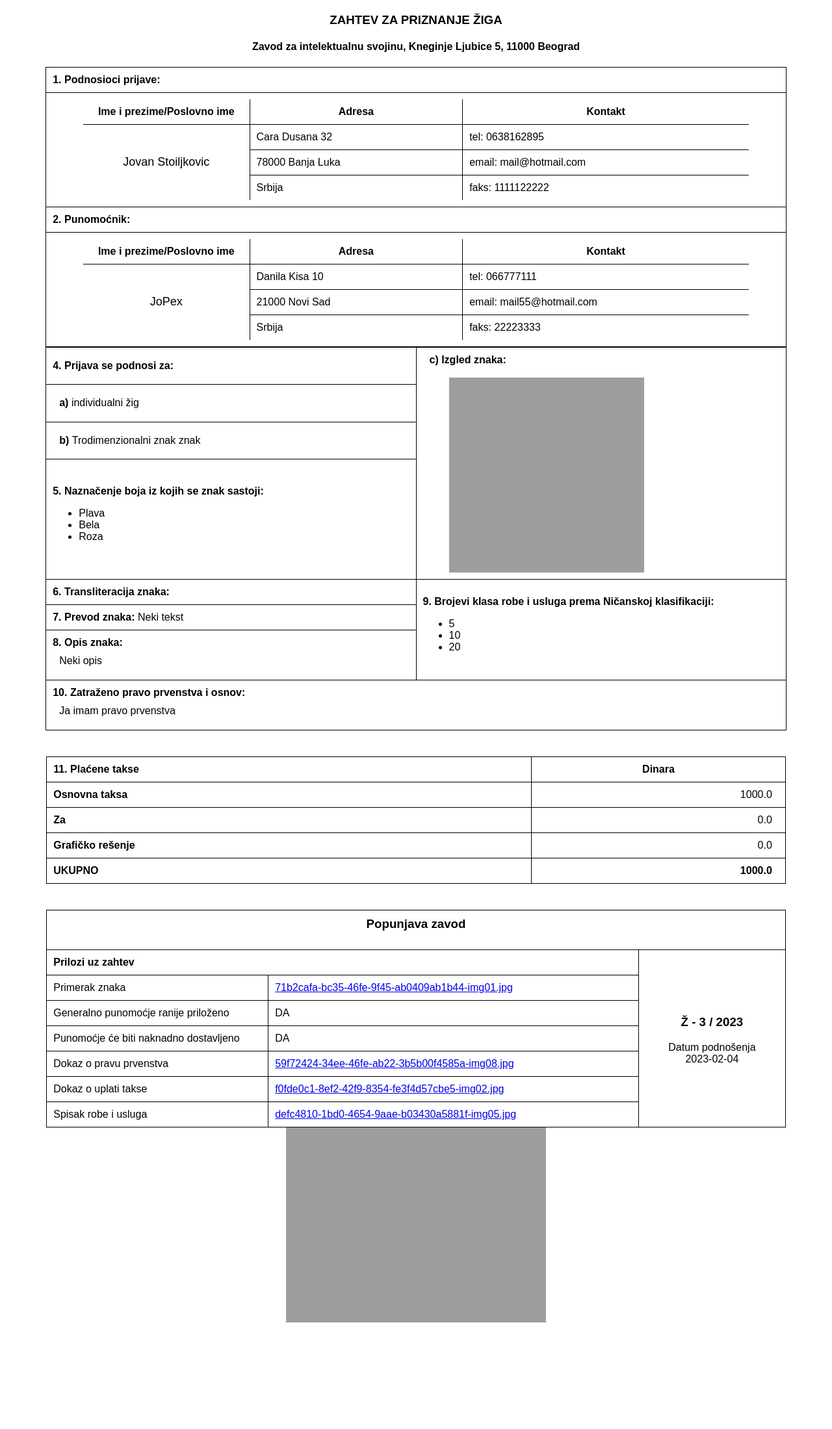
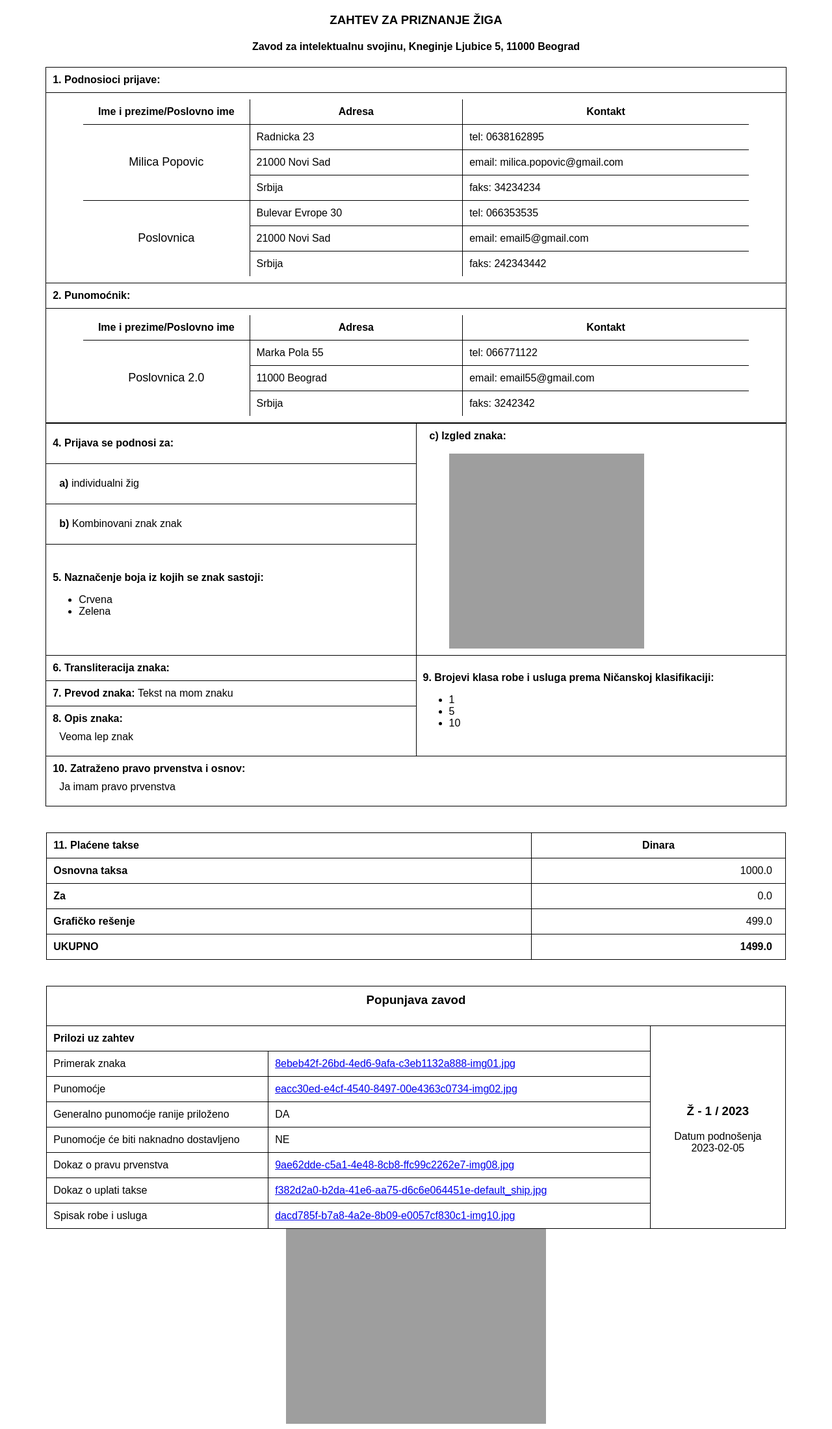
Before and after one commit to elenore55/xml-project, a Spring app: template zig/src/main/resources/templates/z1.html in a window 1280 px wide. Shown: the whole page at 65% size. Before the commit the page ends 2043 px from the top, so only its background shows below. Run offline with Thymeleaf, Linux system fonts and the light colour scheme; the template is opened without the code that fills it, so the values that code supplies are empty.

Commit message:
Minor fix

```diff
--- a/frontend/project/src/components/z1/PodnosenjeZahtevaZ1.vue
+++ b/frontend/project/src/components/z1/PodnosenjeZahtevaZ1.vue
@@ -124,6 +124,7 @@
                 this.$refs.zig.clear();
                 this.$refs.takse.clear();
                 this.$refs.prilozi.clear();
+                document.location.reload(true)
             },
             isValidInput() {
                 let punomocnik = this.$refs.punomocnik.isValidInput();
--- a/zig/src/main/resources/templates/z1.html
+++ b/zig/src/main/resources/templates/z1.html
@@ -84,20 +84,36 @@
           </thead>
           <tbody>
             <tr>
-              <td style="border-bottom: 0px" rowspan="3" class="name">Jovan Stoiljkovic</td>
-              <td>Cara Dusana 32</td>
+              <td style="border-bottom: 0px" rowspan="3" class="name">Milica Popovic</td>
+              <td>Radnicka 23</td>
               <td>tel:
                                             0638162895</td>
             </tr>
             <tr>
-              <td>78000 Banja Luka</td>
+              <td>21000 Novi Sad</td>
               <td>email:
-                                            mail@hotmail.com</td>
+                                            milica.popovic@gmail.com</td>
             </tr>
             <tr>
               <td>Srbija</td>
               <td>faks:
-                                            1111122222</td>
+                                            34234234</td>
+            </tr>
+            <tr>
+              <td style="border-bottom: 0px" rowspan="3" class="name">Poslovnica</td>
+              <td>Bulevar Evrope 30</td>
+              <td>tel:
+                                            066353535</td>
+            </tr>
+            <tr>
+              <td>21000 Novi Sad</td>
+              <td>email:
+                                            email5@gmail.com</td>
+            </tr>
+            <tr>
+              <td>Srbija</td>
+              <td>faks:
+                                            242343442</td>
             </tr>
           </tbody>
         </table>
@@ -116,20 +132,20 @@
           </thead>
           <tbody>
             <tr>
-              <td style="border-bottom: 0px" rowspan="3" class="name">JoPex</td>
-              <td>Danila Kisa 10</td>
+              <td style="border-bottom: 0px" rowspan="3" class="name">Poslovnica 2.0</td>
+              <td>Marka Pola 55</td>
               <td>tel:
-                                            066777111</td>
+                                            066771122</td>
             </tr>
             <tr>
-              <td>21000 Novi Sad</td>
+              <td>11000 Beograd</td>
               <td>email:
-                                            mail55@hotmail.com</td>
+                                            email55@gmail.com</td>
             </tr>
             <tr>
               <td>Srbija</td>
               <td>faks:
-                                            22223333</td>
+                                            3242342</td>
             </tr>
           </tbody>
         </table>
@@ -145,7 +161,7 @@
               <strong>c) Izgled znaka:</strong>
               <br/>
               <br/>
-              <img style="margin-left: 30px" height="300" width="300" src="http://localhost:8003/8e3ea92d-9e9b-49a4-a684-22891f58d6b5-img10.jpg"/>
+              <img style="margin-left: 30px" height="300" width="300" src="http://localhost:8003/584bb180-a988-4cd1-880a-d7ca63a7d8cd-img10.jpg"/>
             </td>
           </tr>
           <tr>
@@ -156,7 +172,7 @@
           </tr>
           <tr>
             <td style="padding-left: 20px">
-              <strong>b)</strong> Trodimenzionalni znak znak
+              <strong>b)</strong> Kombinovani znak znak
                                 </td>
           </tr>
           <tr>
@@ -164,9 +180,8 @@
               <strong>5. Naznačenje boja iz kojih se znak sastoji:
                                     </strong>
               <ul>
-                <li>Plava</li>
-                <li>Bela</li>
-                <li>Roza</li>
+                <li>Crvena</li>
+                <li>Zelena</li>
               </ul>
             </td>
           </tr>
@@ -180,22 +195,22 @@
                                             Ničanskoj klasifikaciji:
                                         </strong>
               <ul>
+                <li>1</li>
                 <li>5</li>
                 <li>10</li>
-                <li>20</li>
               </ul>
             </td>
           </tr>
           <tr>
             <td>
               <strong>7. Prevod znaka:
-                                        </strong>Neki tekst</td>
+                                        </strong>Tekst na mom znaku</td>
           </tr>
           <tr>
             <td style="border-bottom: 1px solid black">
               <strong>8. Opis znaka:
                                     </strong>
-              <p class="padded">Neki opis</p>
+              <p class="padded">Veoma lep znak</p>
             </td>
           </tr>
         </tbody>
@@ -235,14 +250,14 @@
           <td class="padded">
             <strong>Grafičko rešenje</strong>
           </td>
-          <td class="aligned-right padded">0.0</td>
+          <td class="aligned-right padded">499.0</td>
         </tr>
         <tr>
           <td class="padded">
             <strong>UKUPNO</strong>
           </td>
           <td class="aligned-right padded">
-            <strong>1000.0</strong>
+            <strong>1499.0</strong>
           </td>
         </tr>
       </tbody>
@@ -261,19 +276,25 @@
           <td rowspan="9">
             <div style="text-align: center; margin: 5px">
               <h3>Ž -
-                                        3 /
+                                        1 /
                                         2023</h3>
             </div>
             <div style="text-align: center">
                                     Datum podnošenja
                                 </div>
-            <div style="text-align: center">2023-02-04</div>
+            <div style="text-align: center">2023-02-05</div>
           </td>
         </tr>
         <tr>
           <td style="width: 30%">Primerak znaka</td>
           <td>
-            <a target="_blank" href="http://localhost:8003/71b2cafa-bc35-46fe-9f45-ab0409ab1b44-img01.jpg">71b2cafa-bc35-46fe-9f45-ab0409ab1b44-img01.jpg</a>
+            <a target="_blank" href="http://localhost:8003/8ebeb42f-26bd-4ed6-9afa-c3eb1132a888-img01.jpg">8ebeb42f-26bd-4ed6-9afa-c3eb1132a888-img01.jpg</a>
+          </td>
+        </tr>
+        <tr>
+          <td>Punomoćje</td>
+          <td>
+            <a target="_blank" href="http://localhost:8003/eacc30ed-e4cf-4540-8497-00e4363c0734-img02.jpg">eacc30ed-e4cf-4540-8497-00e4363c0734-img02.jpg</a>
           </td>
         </tr>
         <tr>
@@ -282,30 +303,30 @@
         </tr>
         <tr>
           <td>Punomoćje će biti naknadno dostavljeno</td>
-          <td>DA</td>
+          <td>NE</td>
         </tr>
         <tr>
           <td>Dokaz o pravu prvenstva</td>
           <td>
-            <a target="_blank" href="http://localhost:8003/59f72424-34ee-46fe-ab22-3b5b00f4585a-img08.jpg">59f72424-34ee-46fe-ab22-3b5b00f4585a-img08.jpg</a>
+            <a target="_blank" href="http://localhost:8003/9ae62dde-c5a1-4e48-8cb8-ffc99c2262e7-img08.jpg">9ae62dde-c5a1-4e48-8cb8-ffc99c2262e7-img08.jpg</a>
           </td>
         </tr>
         <tr>
           <td>Dokaz o uplati takse</td>
           <td>
-            <a target="_blank" href="http://localhost:8003/f0fde0c1-8ef2-42f9-8354-fe3f4d57cbe5-img02.jpg">f0fde0c1-8ef2-42f9-8354-fe3f4d57cbe5-img02.jpg</a>
+            <a target="_blank" href="http://localhost:8003/f382d2a0-b2da-41e6-aa75-d6c6e064451e-default_ship.jpg">f382d2a0-b2da-41e6-aa75-d6c6e064451e-default_ship.jpg</a>
           </td>
         </tr>
         <tr>
           <td>Spisak robe i usluga</td>
           <td>
-            <a target="_blank" href="http://localhost:8003/defc4810-1bd0-4654-9aae-b03430a5881f-img05.jpg">defc4810-1bd0-4654-9aae-b03430a5881f-img05.jpg</a>
+            <a target="_blank" href="http://localhost:8003/dacd785f-b7a8-4a2e-8b09-e0057cf830c1-img10.jpg">dacd785f-b7a8-4a2e-8b09-e0057cf830c1-img10.jpg</a>
           </td>
         </tr>
       </tbody>
     </table>
     <div style="display: flex; justify-content: center">
-      <img src="http://localhost:8003/qr_codes/Zahtev3-2023.jpg"/>
+      <img src="http://localhost:8003/qr_codes/Zahtev1-2023.jpg"/>
     </div>
   </body>
 </html>
```
Also changed, not shown: zig/src/main/resources/rdf/temp.json (+10 -10 lines), 4 other files.
